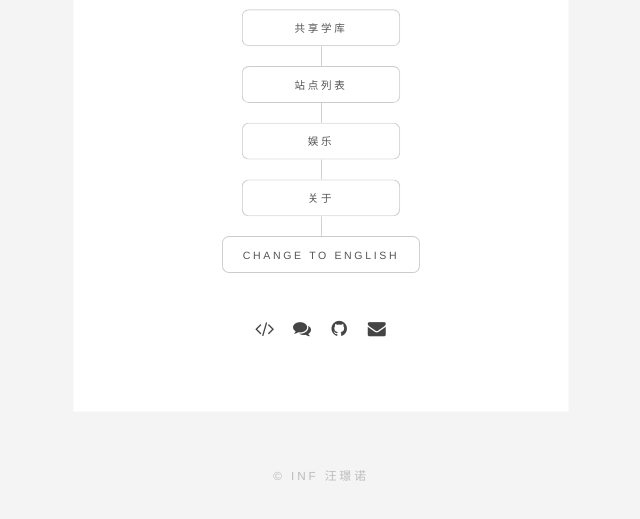
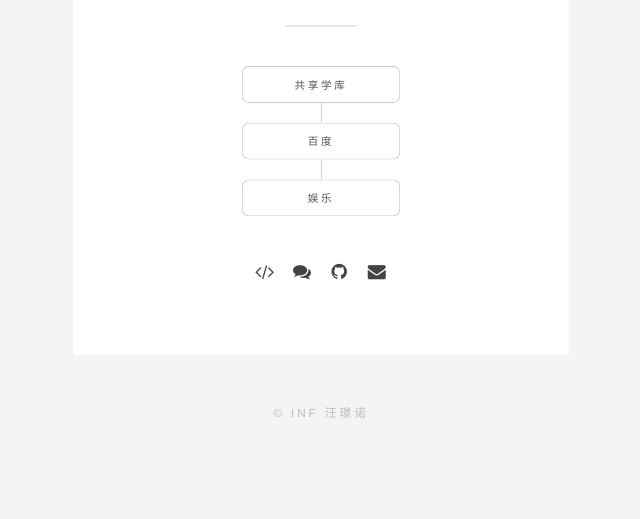
Before and after one commit to wangjingnuo/the-key-of-jenny, a plain HTML site: page index.html in a window 1280 px wide. Shown: the part 259-778 px from the top of the page, without its empty margins (319-959 px from the left). Drawn offline with Linux system fonts and the light colour scheme; a web font is replaced by a local one.

Commit message:
Update index.html

```diff
--- a/index.html
+++ b/index.html
@@ -28,10 +28,9 @@
 <nav id="nav">
 <ul class="actions vertical special spinY">
 <li><a href="http://www.vziliao.com/" class="button" target="_blank">共享学库</a></li>
-<li><a href="https://jnw031.cf/" class="button"target="_blank">站点列表</a></li>
+<li><a href="https://www.baidu.com/" class="button"target="_blank">百度</a></li>
 <li><a href="#fun" class="button">娱乐</a></li>
-<li><a href="#about" class="button">关于</a></li>
-<li><a href="https://en.wangjingnuo.cf" class="button">Change To English</a></li>
+<!-- <li><a href="#about" class="button">关于</a></li> -->
 </ul>
 </nav>
 <ul class="icons">
```
